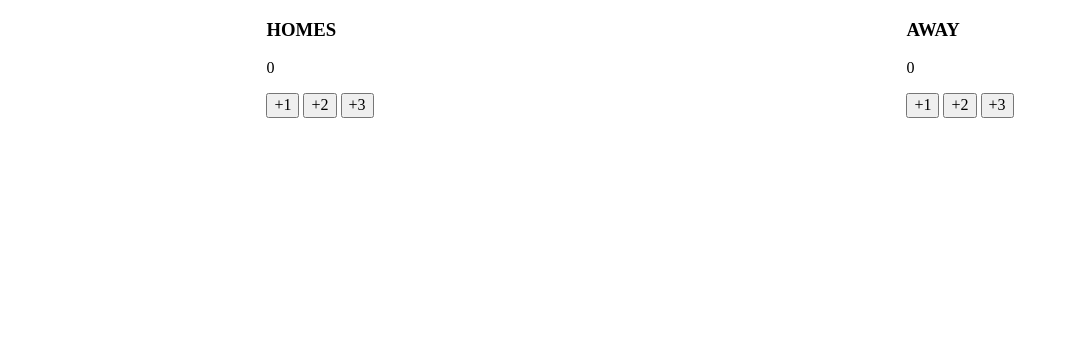
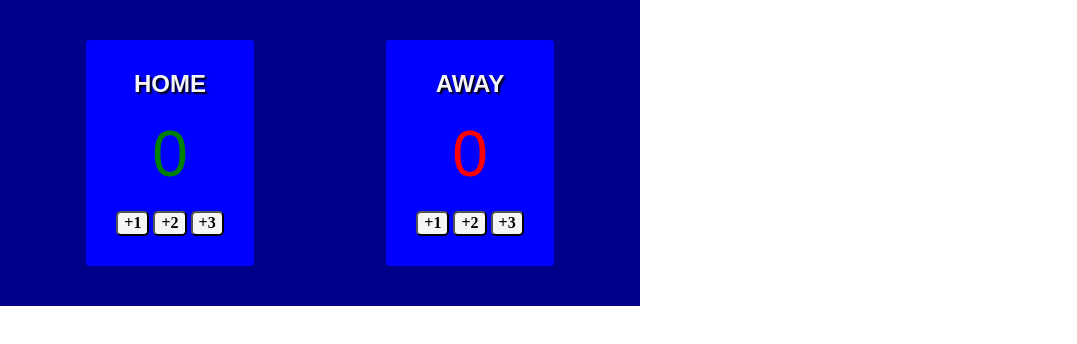
Before and after one commit to nachoarana/Basketball-score, a website built with Vite: page index.html in a window 1280 px wide. Shown: the whole page, without its empty margins (0-1077 px from the left). Built offline with nearby package versions, Linux system fonts and the light colour scheme; a web font is replaced by a local one.

Commit message:
first ok version
- Added format
- Added interaction
- Added sounds

Still to improve DRY

```diff
--- a/index.css
+++ b/index.css
@@ -2,7 +2,52 @@ body {
     margin: 0;
 }
 
-.container {
+.main {
     display: flex;
     justify-content: space-around;
+    max-width: 600px;
+    background-color: darkblue;
+    padding: 20px;
 }
+
+.container{
+    text-align: center;
+    padding: 30px;
+    margin: 20px;
+    background-color: blue;
+    border-radius: 4px;
+}
+
+h2{
+    font-family: "Protest Strike", sans-serif;
+    font-size: 1.5em;
+    color: whitesmoke;
+    text-shadow: 2px 2px 2px black;
+    margin: 0;
+
+}
+
+.score{
+    font-family: "Protest Guerrilla", sans-serif;
+    font-size: 4em;
+    margin: 20px;
+}
+
+.home > .score{
+    color: green;
+}
+
+.away > .score{
+    color: red;
+}
+
+button{
+    border-radius: 5px;
+    font-weight: bold;
+    background-color: whitesmoke;
+}
+
+button:hover{
+    background-color: #cccccc;
+    cursor: pointer;
+}
--- a/index.html
+++ b/index.html
@@ -1,22 +1,30 @@
 <html>
-    <head><link rel="stylesheet" href="https://cdnjs.cloudflare.com/ajax/libs/normalize/8.0.1/normalize.css">
+    <head>
+        <link rel="stylesheet" href="https://cdnjs.cloudflare.com/ajax/libs/normalize/8.0.1/normalize.css">
         <link rel="stylesheet" href="index.css">
+        <link rel="preconnect" href="https://fonts.googleapis.com">
+        <link rel="preconnect" href="https://fonts.gstatic.com" crossorigin>
+        <link href="https://fonts.googleapis.com/css2?family=Protest+Strike&display=swap" rel="stylesheet">
+        <link href="https://fonts.googleapis.com/css2?family=Protest+Guerrilla&family=Protest+Strike&display=swap" rel="stylesheet">
     </head>
     <body>
-        <div class="container">
-            <div>
-                <h3 class="team_title">HOMES</h3>
-                <p class="score" id="score_home">0</p>
-                <button>+1</button>
-                <button>+2</button>
-                <button>+3</button>
+        <div class="main">
+            <div class="container home">
+                <h2 class="team_title">HOME</h3>
+                <p class="score" id="score_home"></p>
+                <button id="home1">+1</button>
+                <button id="home2">+2</button>
+                <button id="home3">+3</button>
+                <audio src="./audios/wee.mp3" id="audio_wee"></audio>
             </div>
-            <div>
-                <h3>AWAY</h3>
-                <p class="score" id="score_guest">0</p>
-                <button>+1</button>
-                <button>+2</button>
-                <button>+3</button>
+            <div class="container away">
+                <h2>AWAY</h3>
+                <p class="score" id="score_away"></p>
+                <button id="away1">+1</button>
+                <button id="away2">+2</button>
+                <button id="away3">+3</button>
+                <audio src="./audios/boo.mp3" id="audio_boo"></audio>
+
             </div>
         </div>
         <script src="index.js"></script>
--- /dev/null
+++ b/index.js
@@ -0,0 +1,49 @@
+let scoreHome = 0
+let scoreAway = 0
+
+const counterHome = document.getElementById("score_home")
+const counterAway = document.getElementById("score_away")
+
+counterHome.textContent = scoreHome
+counterAway.textContent = scoreAway
+
+document.getElementById("home1").addEventListener('click', () => {
+    scoreHome++
+    counterHome.textContent = scoreHome
+    document.getElementById("audio_wee").play()
+})
+
+document.getElementById("home2").addEventListener('click', () => {
+    scoreHome = scoreHome +2
+    counterHome.textContent = scoreHome
+    document.getElementById("audio_wee").play()
+
+})
+
+document.getElementById("home3").addEventListener('click', () => {
+    scoreHome = scoreHome +3
+    counterHome.textContent = scoreHome
+    document.getElementById("audio_wee").play()
+
+})
+
+document.getElementById("away1").addEventListener('click', () => {
+    scoreAway++
+    counterAway.textContent = scoreAway
+    document.getElementById("audio_boo").play()
+
+})
+
+document.getElementById("away2").addEventListener('click', () => {
+    scoreAway = scoreAway +2
+    counterAway.textContent = scoreAway
+    document.getElementById("audio_boo").play()
+
+})
+
+document.getElementById("away3").addEventListener('click', () => {
+    scoreAway = scoreAway +3
+    counterAway.textContent = scoreAway
+    document.getElementById("audio_boo").play()
+
+})
```
Also changed, not shown: 2 other files.
